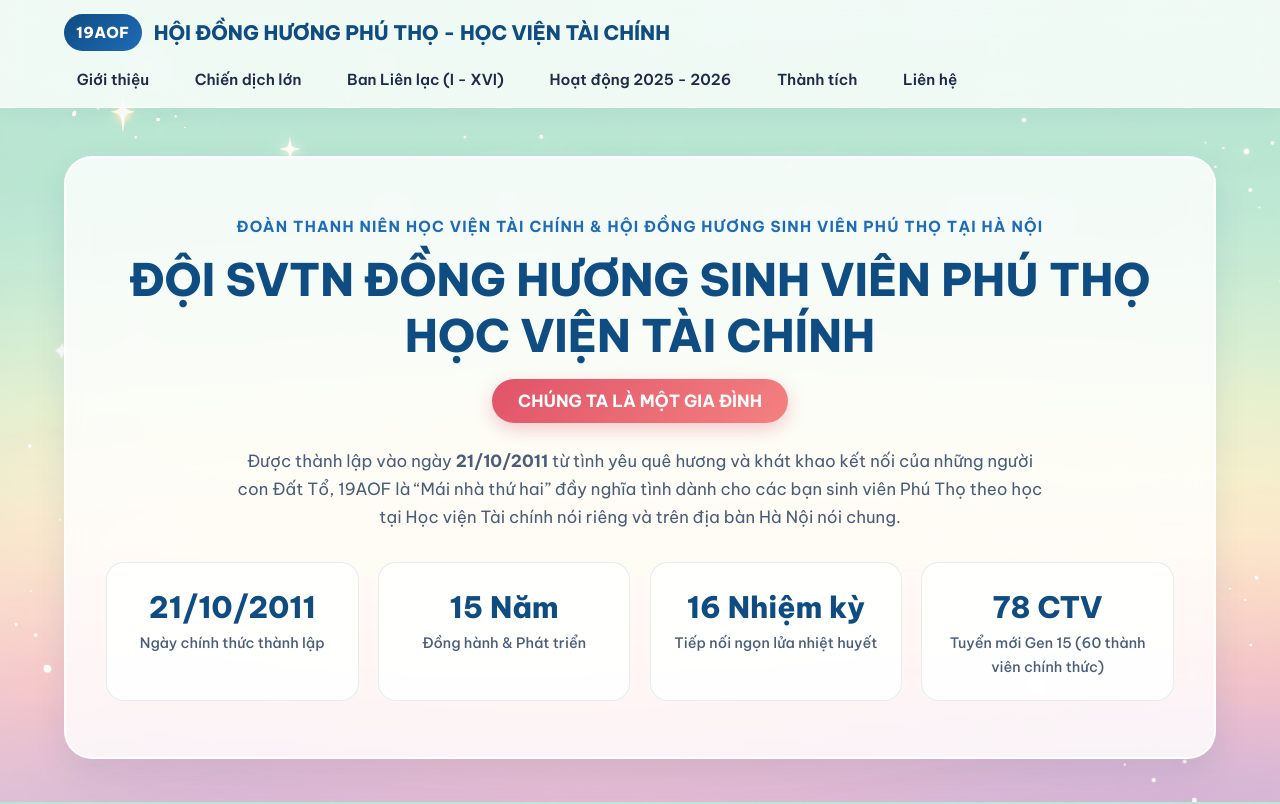
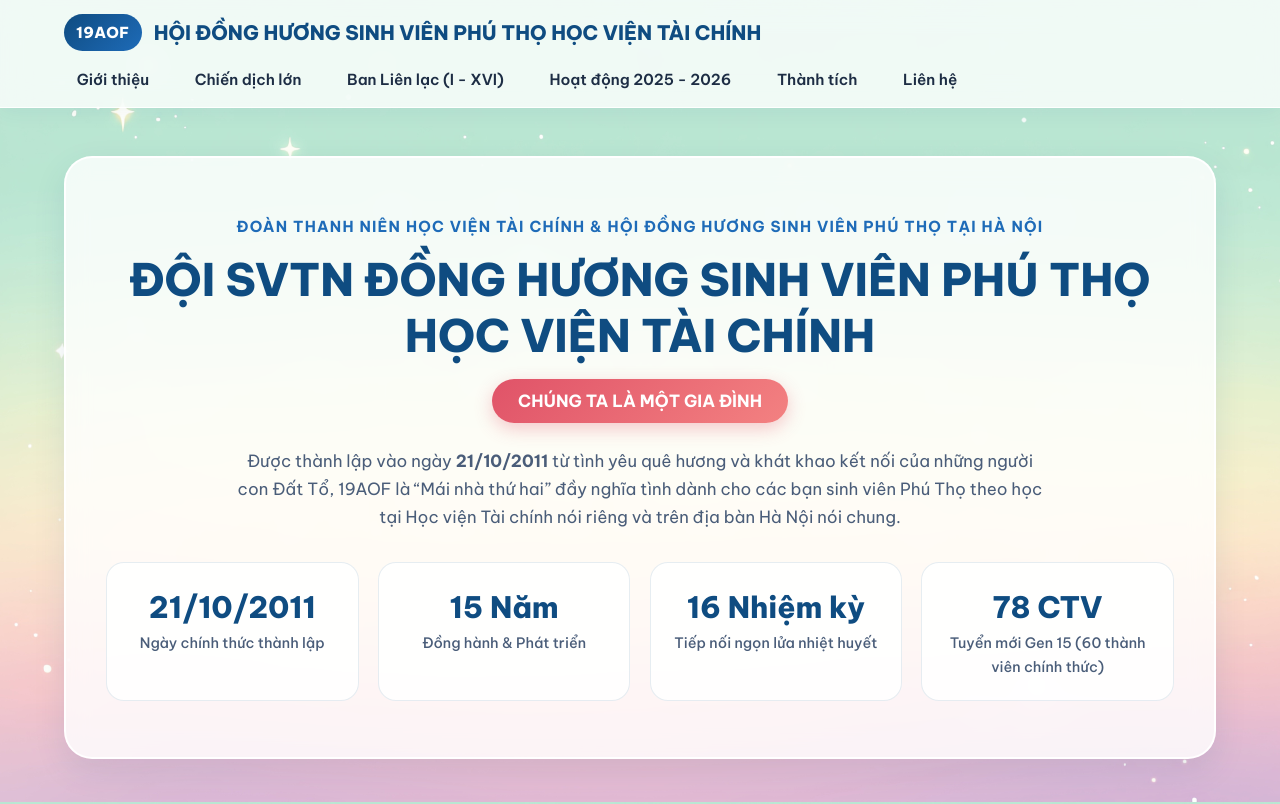
Before and after one commit to endlessgame321-ai/19aofhistory, a plain HTML site: page index.html in a window 1280 px wide. Shown: the top 804 px of the page. Drawn offline with Linux system fonts and the light colour scheme.

Commit message:
Update index.html

```diff
--- a/index.html
+++ b/index.html
@@ -675,7 +675,7 @@
     <div class="nav-container">
       <a href="#top" class="brand">
         <span class="brand-badge">19AOF</span>
-        <span>HỘI ĐỒNG HƯƠNG PHÚ THỌ - HỌC VIỆN TÀI CHÍNH</span>
+        <span>HỘI ĐỒNG HƯƠNG SINH VIÊN PHÚ THỌ HỌC VIỆN TÀI CHÍNH</span>
       </a>
       <nav>
         <ul>
```
